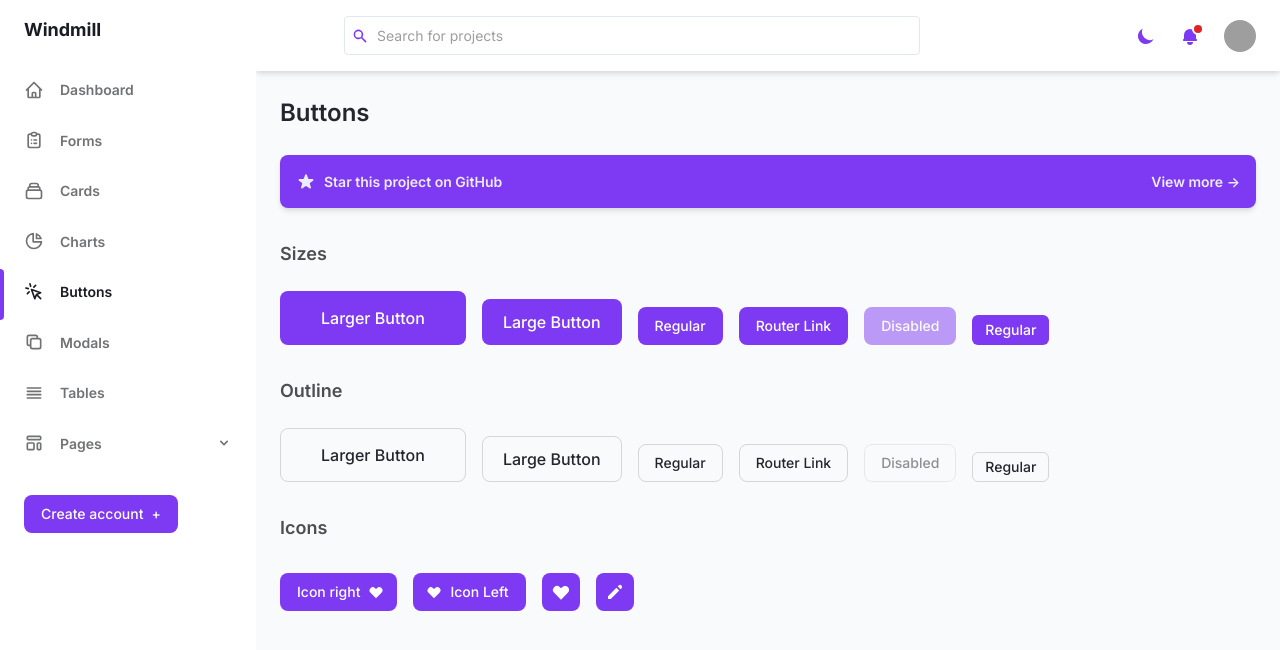
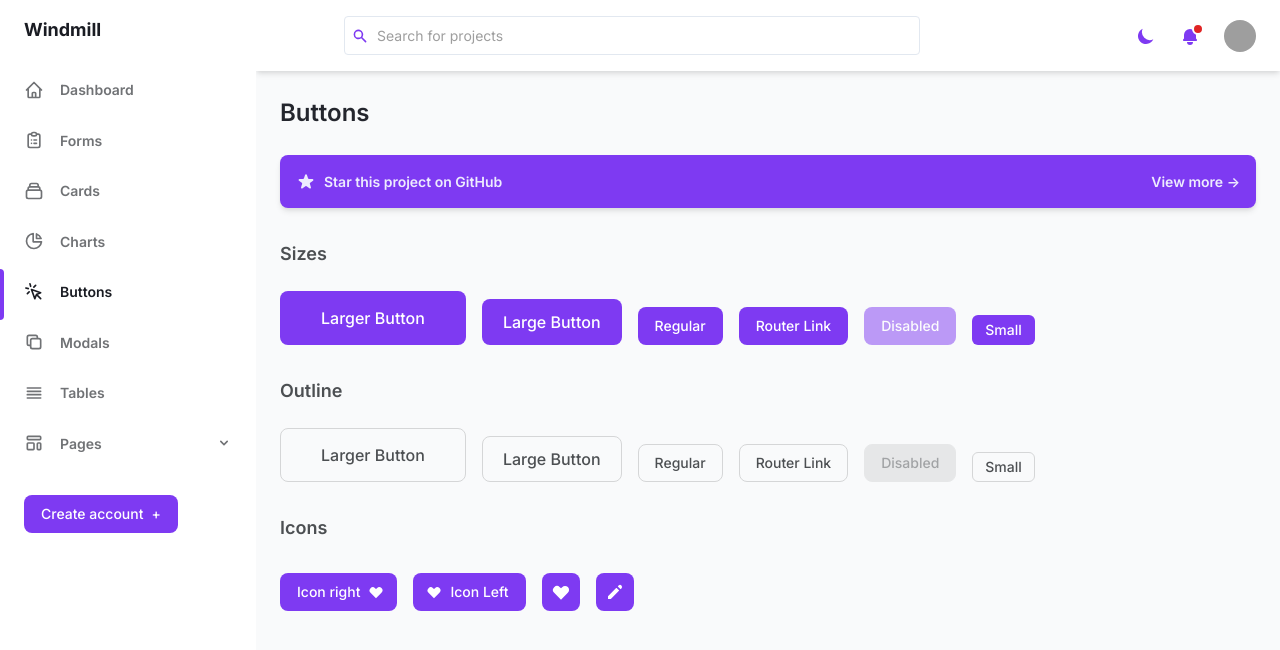
Before and after one commit to estevanmaito/windmill-dashboard-react, a React (Create React App) app: page /buttons in a window 1280 px wide. Shown: the top 650 px of the page. Built offline with nearby package versions, Linux system fonts and the light colour scheme; grey boxes are pictures that could not be loaded.

Commit message:
refactor button styles

```diff
--- a/src/components/Button.js
+++ b/src/components/Button.js
@@ -2,27 +2,36 @@ import React from 'react'
 import classNames from 'classnames'
 
 const Button = React.forwardRef(function Button(props, ref) {
-  const { tag, disabled, children, size, icon, className, outline, ...other } = props
+  const { tag, disabled, children, size, icon, className, layout, block, ...other } = props
 
   // TODO: remove click handler if disabled and tag !== button
   // to avoid navigation
   // TODO: w-full size block
 
   const baseStyle =
-    'inline-flex items-center justify-center cursor-pointer leading-5 transition-colors duration-150 border font-medium focus:outline-none'
-  const primaryStyle = 'text-white bg-purple-600 border-transparent'
+    'inline-flex items-center justify-center cursor-pointer leading-5 transition-colors duration-150 font-medium focus:outline-none'
+  const blockStyle = block ? 'w-full' : null
   const sizeLarger = 'px-10 py-4 rounded-lg'
   const sizeLarge = 'px-5 py-3 rounded-lg'
   const sizeRegular = 'px-4 py-2 rounded-lg text-sm'
   const sizeSmall = 'px-3 py-1 rounded-md text-sm'
   const sizeIcon = 'px-2 py-2 rounded-lg'
-  const activeStyle = 'active:bg-purple-600 hover:bg-purple-700 focus:shadow-outline-purple'
-  const disabledStyle = 'opacity-50 cursor-not-allowed'
-
-  const outlineStyle =
-    'text-white text-gray-700 border-gray-300 dark:text-gray-400 focus:outline-none'
-  const activeOutlineStyle =
-    'active:bg-transparent hover:border-gray-500 focus:border-gray-500 active:text-gray-500 focus:shadow-outline-gray'
+  const primary = {
+    base: 'text-white bg-purple-600 border border-transparent',
+    active: 'active:bg-purple-600 hover:bg-purple-700 focus:shadow-outline-purple',
+    disabled: 'opacity-50 cursor-not-allowed',
+  }
+  const outline = {
+    base: 'text-gray-600 border-gray-300 border dark:text-gray-400 focus:outline-none',
+    active:
+      'active:bg-transparent hover:border-gray-500 focus:border-gray-500 active:text-gray-500 focus:shadow-outline-gray',
+    disabled: 'opacity-50 cursor-not-allowed bg-gray-300',
+  }
+  const link = {
+    base: 'text-gray-600 dark:text-gray-400 focus:outline-none',
+    active: 'hover:bg-gray-100 focus:shadow-outline-gray',
+    disabled: 'opacity-50 cursor-not-allowed',
+  }
 
   // Render button as default
   // TODO: consider input type
@@ -44,17 +53,24 @@ const Button = React.forwardRef(function Button(props, ref) {
         return sizeRegular
     }
   }
+  // larger, large, regular (default), small, ?icon?
+  let sizeStyle = buttonSize(size)
 
-  const cls = classNames(
-    baseStyle,
-    !disabled && !outline && activeStyle,
-    disabled && disabledStyle,
-    outline ? outlineStyle : '',
-    outline && !disabled && activeOutlineStyle,
-    !outline && primaryStyle,
-    buttonSize(size),
-    className
-  )
+  function buttonLayout(layout) {
+    switch (layout) {
+      case 'outline':
+        return outline.base + ' ' + outline[disabled ? 'disabled' : 'active']
+      case 'link':
+        return link.base + ' ' + link[disabled ? 'disabled' : 'active']
+      case 'primary':
+      default:
+        return primary.base + ' ' + primary[disabled ? 'disabled' : 'active']
+    }
+  }
+  // primary (default), outline, link
+  let layoutStyle = buttonLayout(layout)
+
+  const cls = classNames(baseStyle, sizeStyle, layoutStyle, blockStyle, className)
   return (
     <Component className={cls} ref={ref} disabled={disabled} {...other}>
       {children}
--- a/src/components/Sidebar/SidebarContent.js
+++ b/src/components/Sidebar/SidebarContent.js
@@ -3,6 +3,7 @@ import routes from '../../routes/sidebar'
 import { NavLink, Route } from 'react-router-dom'
 import * as Icons from '../../icons'
 import SidebarSubmenu from './SidebarSubmenu'
+import Button from '../Button'
 
 function Icon({ icon, ...props }) {
   const Icon = Icons[icon]
@@ -41,12 +42,12 @@ function SidebarContent() {
         )}
       </ul>
       <div className="px-6 my-6">
-        <button className="flex items-center justify-between px-4 py-2 text-sm font-medium leading-5 text-white transition-colors duration-150 bg-purple-600 border border-transparent rounded-lg active:bg-purple-600 hover:bg-purple-700 focus:outline-none focus:shadow-outline-purple">
+        <Button>
           Create account
           <span className="ml-2" aria-hidden="true">
             +
           </span>
-        </button>
+        </Button>
       </div>
     </div>
   )
--- a/src/pages/Buttons.js
+++ b/src/pages/Buttons.js
@@ -40,43 +40,43 @@ function Buttons() {
         </div>
 
         <div>
-          <Button size="small">Regular</Button>
+          <Button size="small">Small</Button>
         </div>
       </div>
 
       <SectionTitle>Outline</SectionTitle>
       <div className="flex flex-col flex-wrap mb-8 space-y-4 md:flex-row md:items-end md:space-x-4">
         <div>
-          <Button outline size="larger">
+          <Button layout="outline" size="larger">
             Larger Button
           </Button>
         </div>
 
         <div>
-          <Button outline size="large">
+          <Button layout="outline" size="large">
             Large Button
           </Button>
         </div>
 
         <div>
-          <Button outline>Regular</Button>
+          <Button layout="outline">Regular</Button>
         </div>
 
         <div>
-          <Button outline tag={Link} to="/dashboard">
+          <Button layout="outline" tag={Link} to="/dashboard">
             Router Link
           </Button>
         </div>
 
         <div>
-          <Button outline disabled>
+          <Button layout="outline" disabled>
             Disabled
           </Button>
         </div>
 
         <div>
-          <Button outline size="small">
-            Regular
+          <Button layout="outline" size="small">
+            Small
           </Button>
         </div>
       </div>
--- a/src/pages/CreateAccount.js
+++ b/src/pages/CreateAccount.js
@@ -51,17 +51,17 @@ function Login() {
                 </span>
               </Label>
 
-              <Button tag={Link} to="/login" className="w-full mt-4">
+              <Button tag={Link} to="/login" block className="mt-4">
                 Create account
               </Button>
 
               <hr className="my-8" />
 
-              <Button className="w-full" outline>
+              <Button block layout="outline">
                 <GithubIcon className="w-4 h-4 mr-2" aria-hidden="true" />
                 Github
               </Button>
-              <Button className="w-full mt-4" outline>
+              <Button block className="mt-4" layout="outline">
                 <TwitterIcon className="w-4 h-4 mr-2" aria-hidden="true" />
                 Twitter
               </Button>
--- a/src/pages/ForgotPassword.js
+++ b/src/pages/ForgotPassword.js
@@ -36,7 +36,7 @@ function ForgotPassword() {
                 <Input className="mt-1" placeholder="Jane Doe" />
               </Label>
 
-              <Button tag={Link} to="/login" className="w-full mt-4">
+              <Button tag={Link} to="/login" block className="mt-4">
                 Recover password
               </Button>
             </div>
--- a/src/pages/Login.js
+++ b/src/pages/Login.js
@@ -39,17 +39,17 @@ function Login() {
                 <Input className="mt-1" type="password" placeholder="***************" />
               </Label>
 
-              <Button className="w-full mt-4" tag={Link} to="/">
+              <Button className="mt-4" block tag={Link} to="/">
                 Log in
               </Button>
 
               <hr className="my-8" />
 
-              <Button className="w-full" outline>
+              <Button block layout="outline">
                 <GithubIcon className="w-4 h-4 mr-2" aria-hidden="true" />
                 Github
               </Button>
-              <Button className="w-full mt-4" outline>
+              <Button className="mt-4" block layout="outline">
                 <TwitterIcon className="w-4 h-4 mr-2" aria-hidden="true" />
                 Twitter
               </Button>
--- a/src/pages/Tables.js
+++ b/src/pages/Tables.js
@@ -17,6 +17,7 @@ import Badge from '../components/Badge'
 import { EditIcon, TrashIcon } from '../icons'
 import Avatar from '../components/Avatar'
 import data from '../utils/demo/tableData'
+import Button from '../components/Button'
 
 function Tables() {
   return (
@@ -100,13 +101,13 @@ function Tables() {
                   <span className="text-sm">{new Date(user.date).toLocaleDateString()}</span>
                 </TableCell>
                 <TableCell>
-                  <div className="flex items-center space-x-4 text-sm">
-                    <button className="flex items-center justify-between px-2 py-2 text-sm font-medium leading-5 text-purple-600 rounded-lg dark:text-gray-400 focus:outline-none focus:shadow-outline-gray">
+                  <div className="flex items-center space-x-4">
+                    <Button layout="link" size="icon">
                       <EditIcon className="w-5 h-5" aria-hidden="true" />
-                    </button>
-                    <button className="flex items-center justify-between px-2 py-2 text-sm font-medium leading-5 text-purple-600 rounded-lg dark:text-gray-400 focus:outline-none focus:shadow-outline-gray">
+                    </Button>
+                    <Button layout="link" size="icon">
                       <TrashIcon className="w-5 h-5" aria-hidden="true" />
-                    </button>
+                    </Button>
                   </div>
                 </TableCell>
               </TableRow>
```
Also changed, not shown: 1 other file (tests, documents, lock files or other folders).
